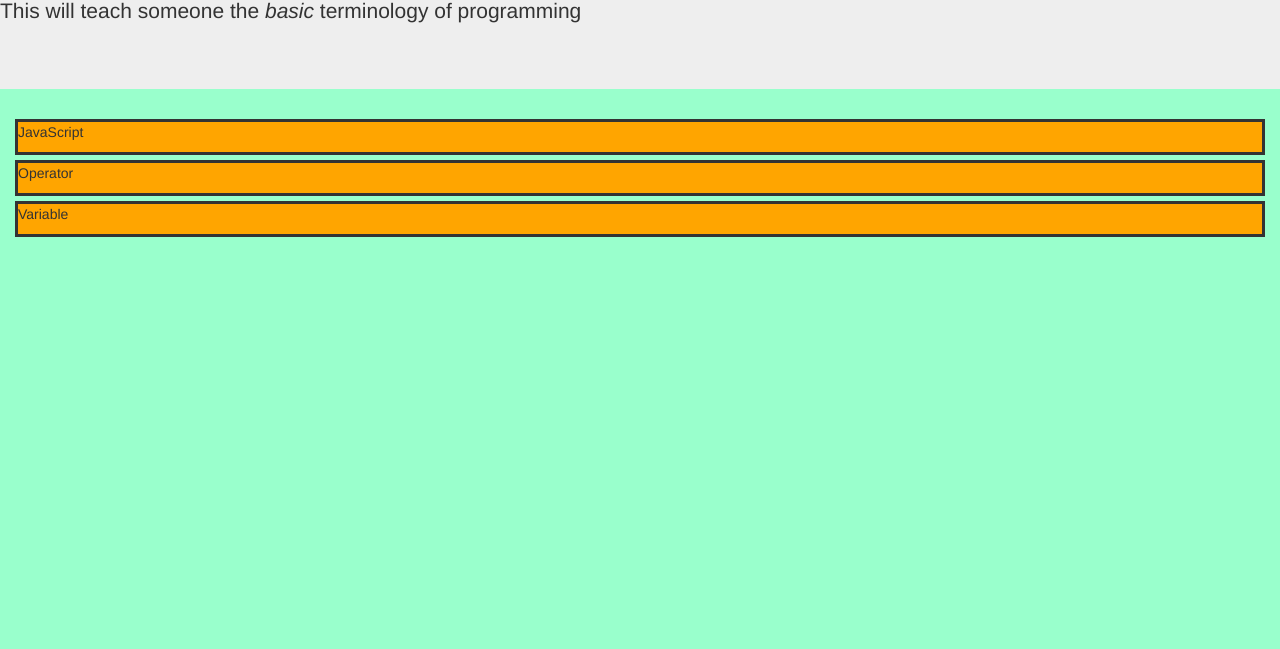
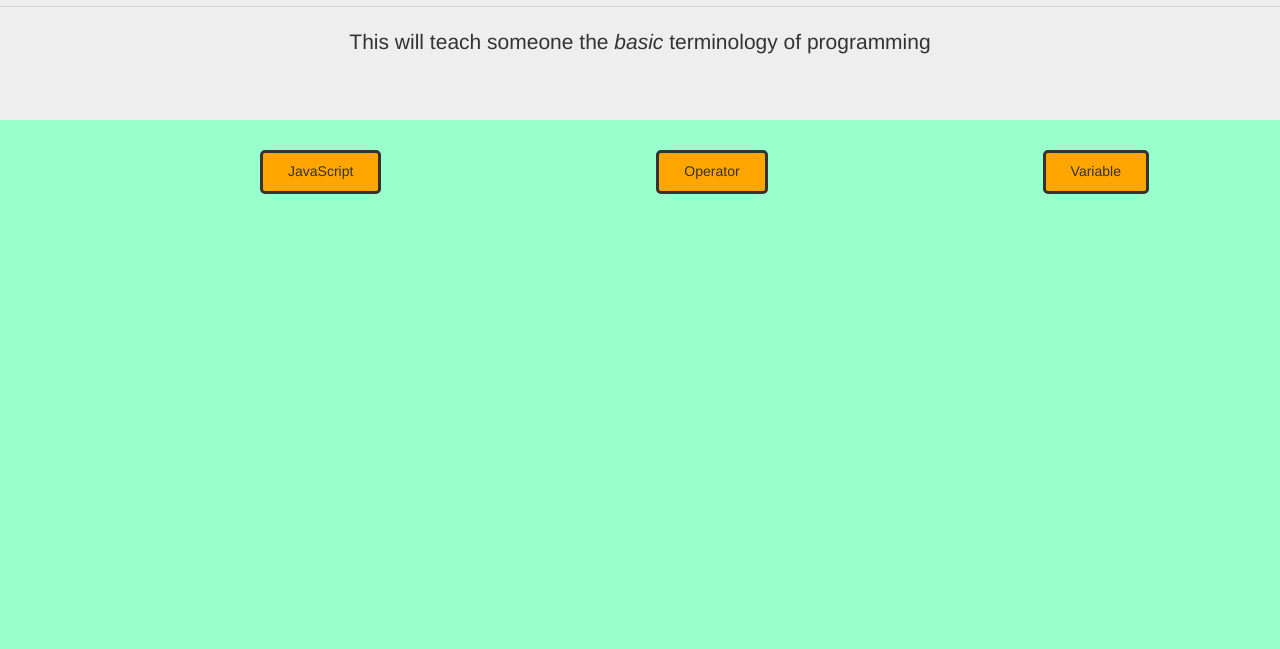
Before and after one commit to bobbycrowston454/flashcards, a plain HTML site: page index.html in a window 1280 px wide. Shown: the part 151-800 px from the top of the page. Drawn offline with Linux system fonts and the light colour scheme.

Commit message:
added definitions and border styling

```diff
--- a/css/styles.css
+++ b/css/styles.css
@@ -14,30 +14,49 @@
 .jscript {
   border: solid;
   border width: 3px;
-  margin-left: 15px;
+  margin-left: 260px;
   margin-bottom: 5px;
   background-color: orange;
   margin-right: 15px;
+  padding-left: 25px;
+  float: left;
+  padding-right: 25px;
+  border-radius: 5px;
+  padding-top: 8px;
 }
 
 .vari {
   border: solid;
   border width: 3px;
-  margin-left: 15px;
+  margin-left: 260px;
   background-color: orange;
   margin-bottom: 5px;
   margin-right: 15px;
+  padding-left: 25px;
+  float: left;
+  padding-right: 25px;
+  border-radius: 5px;
+  padding-top: 8px;
 }
 
 .opera {
   border: solid;
   border width: 3px;
-  margin-left: 15px;
+  margin-left: 260px;
   background-color: orange;
   margin-bottom: 5px;
   margin-right: 15px;
+  padding-left: 25px;
+  float: left;
+  padding-right: 25px;
+  border-radius: 5px;
+  padding-top: 8px;
 }
 
 body {
   background-color: #99ffcc;
 }
+
+.jumbotron {
+  text-align: center;
+}
--- a/index.html
+++ b/index.html
@@ -10,7 +10,7 @@
   </head>
   <body>
     <div class="jumbotron">
-      <h1>Flashcards</h1>
+      <h1>Flashcards</h1><hr>
       <p>This will teach someone the <em>basic</em> terminology of programming</p>
     </div>
     <div class="jscript">
@@ -18,7 +18,7 @@
         <p>JavaScript</p>
       </div>
       <div id="javascriptdefinition">
-        <p>Javascript is the basic </p>
+        <p>an object-oriented computer programming language commonly used to create interactive effects within web browsers.</p>
       </div>
     </div>
     <div class="opera">
@@ -26,7 +26,7 @@
         <p>Operator</p>
       </div>
       <div id="operatordefinition">
-        <p>operators are...</p>
+        <p>a symbol or function denoting an operation</p>
       </div>
     </div>
     <div class="vari">
@@ -34,7 +34,7 @@
         <p>Variable</p>
       </div>
       <div id="variablesdefinition">
-        <p>Variables are....</p>
+        <p>an element, feature, or factor that is liable to vary or change.</p>
       </div>
     </div>
   </body>
```
